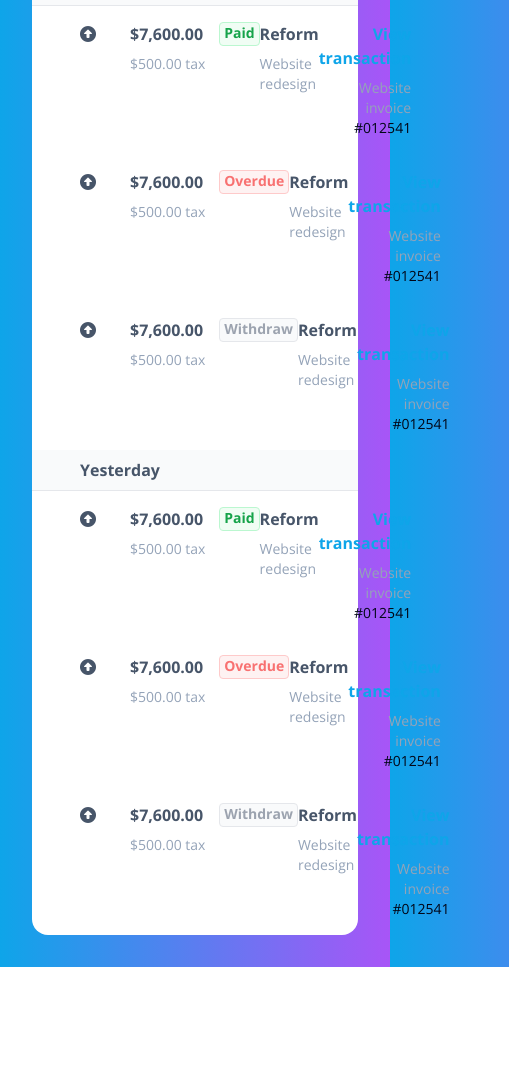
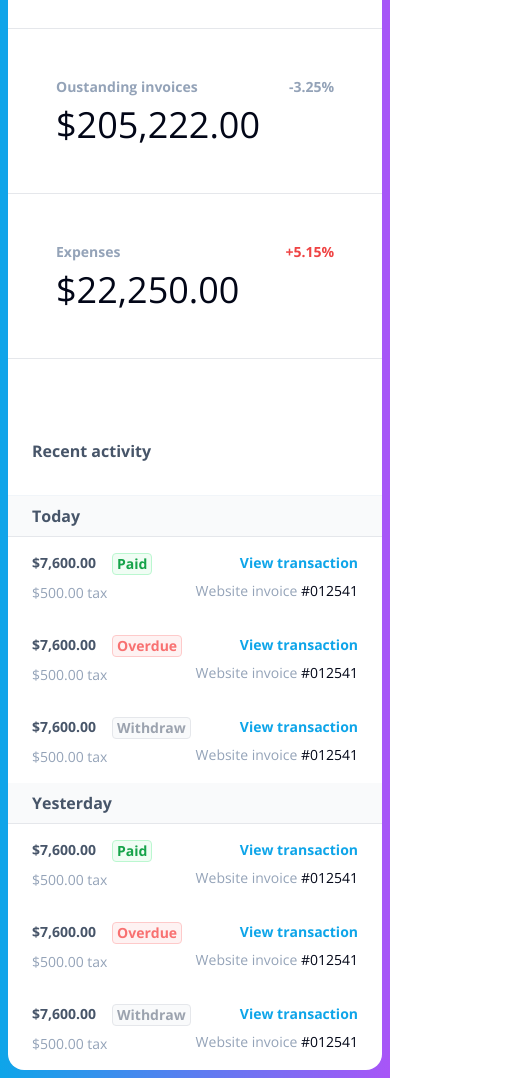
Before and after one commit to MartinBINARD/Sassy, a website: page src/index.html in a window 390 px wide. Shown: the part 615-1693 px from the top of the page, 509 px wide, since content can reach past the window. Before the commit the page ends 1582 px from the top, so only its background shows below. Drawn offline with nearby package versions, Linux system fonts and the light colour scheme.

Commit message:
Add dark theme

```diff
--- a/src/index.html
+++ b/src/index.html
@@ -13,16 +13,26 @@
     rel="stylesheet" />
 </head>
 
-<body class="min-h-screen bg-gradient-to-r from-sky-500 to-purple-500 p-8 text-slate-600">
-  <div class="container mx-auto min-h-screen rounded-2xl bg-white">
-    <header class="grid grid-cols-3 items-center border-b px-12 py-8">
+<body class="min-h-screen bg-gradient-to-r from-sky-500 to-purple-500 p-2 text-slate-600 sm:p-8 dark:text-slate-200">
+  <div class="container mx-auto min-h-screen rounded-2xl bg-white dark:bg-stone-800">
+    <header
+      class="grid grid-cols-[50px_50px_1fr] items-center rounded-t-xl border-b px-6 py-8 sm:grid-cols-3 sm:px-12 dark:border-b-0 dark:bg-stone-900">
+      <div class="p-2 pl-0 sm:!hidden">
+        <i class="fa-solid fa-bars fa-lg"></i>
+      </div>
       <img src="./assets/images/logo.png" class="w-10" />
-      <ul class="flex items-center justify-center gap-x-6">
+      <ul class="hidden items-center justify-center gap-x-6 sm:flex">
         <a class="font-bold hover:text-sky-500" href="#">Home</a><a class="font-bold hover:text-sky-500"
           href="#">Invoices</a><a class="font-bold hover:text-sky-500" href="#">Clients</a><a
           class="font-bold hover:text-sky-500" href="#">Expenses</a>
       </ul>
       <ul class="flex items-center justify-end gap-x-6">
+        <li id="dark" class="cursor-pointer dark:hidden">
+          <i class="fa-solid fa-moon"></i>
+        </li>
+        <li id="light" class="hidden cursor-pointer dark:inline-block">
+          <i class="fa-solid fa-sun"></i>
+        </li>
         <li>
           <i class="fa-regular fa-bell fa-lg text-slate-400"></i>
         </li>
@@ -31,53 +41,63 @@
         </li>
       </ul>
     </header>
-    <div class="flex items-center justify-between border-b px-12 py-8 font-bold">
-      <ul class="flex font-bold">
-        <li class="border-r pr-3 text-slate-950">Cashflow</li>
-        <a class="px-3 text-sky-500 hover:text-sky-500" href="#">Last 7 days</a><a class="px-3 hover:text-sky-500"
-          href="#">Last 30 days</a><a class="px-3 hover:text-sky-500" href="#">All-time</a>
-      </ul>
+    <div
+      class="flex flex-col-reverse justify-between gap-y-6 border-b px-6 py-8 font-bold sm:flex-row sm:items-center sm:gap-y-0 sm:px-12 dark:border-b-0">
+      <div class="flex flex-col gap-y-6 sm:flex-row sm:gap-y-0">
+        <p class="text-slate-950 sm:border-r sm:pr-3 dark:text-slate-200">
+          Cashflow
+        </p>
+        <ul class="flex justify-between font-bold">
+          <a class="text-sky-500 hover:text-sky-500 sm:px-3" href="#">Last 7 days</a><a
+            class="hover:text-sky-500 sm:px-3" href="#">Last 30 days</a><a class="hover:text-sky-500 sm:px-3"
+            href="#">All-time</a>
+        </ul>
+      </div>
+
       <button class="rounded-lg bg-sky-500 px-4 py-2 text-white hover:bg-sky-600 active:bg-sky-700">
         + New Invoice
       </button>
     </div>
-    <div class="mb-12 grid grid-cols-4 divide-x border-b">
+    <div
+      class="mb-12 grid grid-cols-1 divide-y border-b sm:grid-cols-2 sm:divide-x sm:divide-y-0 lg:grid-cols-4 dark:divide-y-0 dark:border-b-0 dark:bg-stone-900 dark:sm:divide-x-0">
       <div class="p-12 text-slate-400">
         <div class="mb-2 flex justify-between text-sm font-bold">
           <h4>Revenue</h4>
           <p>+4.75%</p>
         </div>
-        <p class="text-4xl text-slate-950">$405,091.00</p>
+        <p class="text-4xl text-slate-950 dark:text-slate-200">$405,091.00</p>
       </div>
       <div class="p-12 text-slate-400">
         <div class="mb-2 flex justify-between text-sm font-bold">
           <h4>Overdue invoices</h4>
           <p class="text-red-500">+12.61%</p>
         </div>
-        <p class="text-4xl text-slate-950">$12,101.00</p>
+        <p class="text-4xl text-slate-950 dark:text-slate-200">$12,101.00</p>
       </div>
       <div class="p-12 text-slate-400">
         <div class="mb-2 flex justify-between text-sm font-bold">
           <h4>Oustanding invoices</h4>
           <p>-3.25%</p>
         </div>
-        <p class="text-4xl text-slate-950">$205,222.00</p>
+        <p class="text-4xl text-slate-950 dark:text-slate-200">$205,222.00</p>
       </div>
       <div class="p-12 text-slate-400">
         <div class="mb-2 flex justify-between text-sm font-bold">
           <h4>Expenses</h4>
           <p class="text-red-500">+5.15%</p>
         </div>
-        <p class="text-4xl text-slate-950">$22,250.00</p>
+        <p class="text-4xl text-slate-950 dark:text-slate-200">$22,250.00</p>
       </div>
     </div>
-    <div class="border-b border-slate-100 px-12 py-8 font-bold">
+    <div class="border-b border-slate-100 px-6 py-8 font-bold sm:px-12 dark:border-b-0">
       Recent activity
     </div>
-    <p class="border-b bg-gray-50 px-12 py-2 font-bold">Today</p>
-    <ul class="px-12">
-      <li class="grid grid-cols-[50px_repeat(3,_1fr)] py-4">
-        <i class="fa-solid fa-circle-up pt-1"></i>
+    <p class="border-b bg-gray-50 px-6 py-2 font-bold sm:px-12 dark:border-b-0 dark:bg-stone-900">
+      Today
+    </p>
+    <ul class="px-6 text-sm sm:px-12 sm:text-base">
+      <li class="grid grid-cols-2 py-4 sm:grid-cols-[50px_repeat(3,_1fr)]">
+        <i class="fa-solid fa-circle-up !hidden pt-1 sm:!inline-block"></i>
         <div>
           <div class="mb-2 flex gap-x-4">
             <h4 class="font-bold">$7,600.00</h4>
@@ -87,19 +107,20 @@
           </div>
           <p class="text-sm text-slate-400">$500.00 tax</p>
         </div>
-        <div>
+        <div class="hidden sm:inline-block">
           <h4 class="mb-2 font-bold">Reform</h4>
           <p class="text-sm text-slate-400">Website redesign</p>
         </div>
         <div class="justify-self-end text-right">
           <h4 class="mb-2 font-bold text-sky-500">View transaction</h4>
           <p class="text-sm text-slate-400">
-            Website invoice <span class="text-slate-950">#012541</span>
+            Website invoice
+            <span class="text-slate-950 dark:text-slate-200">#012541</span>
           </p>
         </div>
       </li>
-      <li class="grid grid-cols-[50px_repeat(3,_1fr)] py-4">
-        <i class="fa-solid fa-circle-up pt-1"></i>
+      <li class="grid grid-cols-2 py-4 sm:grid-cols-[50px_repeat(3,_1fr)]">
+        <i class="fa-solid fa-circle-up !hidden pt-1 sm:!inline-block"></i>
         <div>
           <div class="mb-2 flex gap-x-4">
             <h4 class="font-bold">$7,600.00</h4>
@@ -109,19 +130,20 @@
           </div>
           <p class="text-sm text-slate-400">$500.00 tax</p>
         </div>
-        <div>
+        <div class="hidden sm:inline-block">
           <h4 class="mb-2 font-bold">Reform</h4>
           <p class="text-sm text-slate-400">Website redesign</p>
         </div>
         <div class="justify-self-end text-right">
           <h4 class="mb-2 font-bold text-sky-500">View transaction</h4>
           <p class="text-sm text-slate-400">
-            Website invoice <span class="text-slate-950">#012541</span>
+            Website invoice
+            <span class="text-slate-950 dark:text-slate-200">#012541</span>
           </p>
         </div>
       </li>
-      <li class="grid grid-cols-[50px_repeat(3,_1fr)] py-4">
-        <i class="fa-solid fa-circle-up pt-1"></i>
+      <li class="grid grid-cols-2 py-4 sm:grid-cols-[50px_repeat(3,_1fr)]">
+        <i class="fa-solid fa-circle-up !hidden pt-1 sm:!inline-block"></i>
         <div>
           <div class="mb-2 flex gap-x-4">
             <h4 class="font-bold">$7,600.00</h4>
@@ -131,22 +153,25 @@
           </div>
           <p class="text-sm text-slate-400">$500.00 tax</p>
         </div>
-        <div>
+        <div class="hidden sm:inline-block">
           <h4 class="mb-2 font-bold">Reform</h4>
           <p class="text-sm text-slate-400">Website redesign</p>
         </div>
         <div class="justify-self-end text-right">
           <h4 class="mb-2 font-bold text-sky-500">View transaction</h4>
           <p class="text-sm text-slate-400">
-            Website invoice <span class="text-slate-950">#012541</span>
+            Website invoice
+            <span class="text-slate-950 dark:text-slate-200">#012541</span>
           </p>
         </div>
       </li>
     </ul>
-    <p class="border-b bg-gray-50 px-12 py-2 font-bold">Yesterday</p>
-    <ul class="px-12">
-      <li class="grid grid-cols-[50px_repeat(3,_1fr)] py-4">
-        <i class="fa-solid fa-circle-up pt-1"></i>
+    <p class="border-b bg-gray-50 px-6 py-2 font-bold sm:px-12 dark:border-b-0 dark:bg-stone-900">
+      Yesterday
+    </p>
+    <ul class="px-6 text-sm sm:px-12 sm:text-base">
+      <li class="grid grid-cols-2 py-4 sm:grid-cols-[50px_repeat(3,_1fr)]">
+        <i class="fa-solid fa-circle-up !hidden pt-1 sm:!inline-block"></i>
         <div>
           <div class="mb-2 flex gap-x-4">
             <h4 class="font-bold">$7,600.00</h4>
@@ -156,19 +181,20 @@
           </div>
           <p class="text-sm text-slate-400">$500.00 tax</p>
         </div>
-        <div>
+        <div class="hidden sm:inline-block">
           <h4 class="mb-2 font-bold">Reform</h4>
           <p class="text-sm text-slate-400">Website redesign</p>
         </div>
         <div class="justify-self-end text-right">
           <h4 class="mb-2 font-bold text-sky-500">View transaction</h4>
           <p class="text-sm text-slate-400">
-            Website invoice <span class="text-slate-950">#012541</span>
+            Website invoice
+            <span class="text-slate-950 dark:text-slate-200">#012541</span>
           </p>
         </div>
       </li>
-      <li class="grid grid-cols-[50px_repeat(3,_1fr)] py-4">
-        <i class="fa-solid fa-circle-up pt-1"></i>
+      <li class="grid grid-cols-2 py-4 sm:grid-cols-[50px_repeat(3,_1fr)]">
+        <i class="fa-solid fa-circle-up !hidden pt-1 sm:!inline-block"></i>
         <div>
           <div class="mb-2 flex gap-x-4">
             <h4 class="font-bold">$7,600.00</h4>
@@ -178,19 +204,20 @@
           </div>
           <p class="text-sm text-slate-400">$500.00 tax</p>
         </div>
-        <div>
+        <div class="hidden sm:inline-block">
           <h4 class="mb-2 font-bold">Reform</h4>
           <p class="text-sm text-slate-400">Website redesign</p>
         </div>
         <div class="justify-self-end text-right">
           <h4 class="mb-2 font-bold text-sky-500">View transaction</h4>
           <p class="text-sm text-slate-400">
-            Website invoice <span class="text-slate-950">#012541</span>
+            Website invoice
+            <span class="text-slate-950 dark:text-slate-200">#012541</span>
           </p>
         </div>
       </li>
-      <li class="grid grid-cols-[50px_repeat(3,_1fr)] py-4">
-        <i class="fa-solid fa-circle-up pt-1"></i>
+      <li class="grid grid-cols-2 py-4 sm:grid-cols-[50px_repeat(3,_1fr)]">
+        <i class="fa-solid fa-circle-up !hidden pt-1 sm:!inline-block"></i>
         <div>
           <div class="mb-2 flex gap-x-4">
             <h4 class="font-bold">$7,600.00</h4>
@@ -200,19 +227,32 @@
           </div>
           <p class="text-sm text-slate-400">$500.00 tax</p>
         </div>
-        <div>
+        <div class="hidden sm:inline-block">
           <h4 class="mb-2 font-bold">Reform</h4>
           <p class="text-sm text-slate-400">Website redesign</p>
         </div>
         <div class="justify-self-end text-right">
           <h4 class="mb-2 font-bold text-sky-500">View transaction</h4>
           <p class="text-sm text-slate-400">
-            Website invoice <span class="text-slate-950">#012541</span>
+            Website invoice
+            <span class="text-slate-950 dark:text-slate-200">#012541</span>
           </p>
         </div>
       </li>
     </ul>
   </div>
+  <script>
+    const light = document.querySelector("#light");
+    const dark = document.querySelector("#dark");
+    const root = document.documentElement;
+
+    const toggleDark = () => {
+      root.classList.toggle("dark");
+    };
+
+    light.addEventListener("click", toggleDark);
+    dark.addEventListener("click", toggleDark);
+  </script>
 </body>
 
 </html>
--- a/tailwind.config.js
+++ b/tailwind.config.js
@@ -1,6 +1,7 @@
 /** @type {import('tailwindcss').Config} */
 module.exports = {
-  content: ["./src/**/*.{html,js}"],
+  content: ["./src/**/*.{html, js}"],
+  darkMode: "class",
   theme: {
     extend: {},
   },
```
Also changed, not shown: src/output.css.
